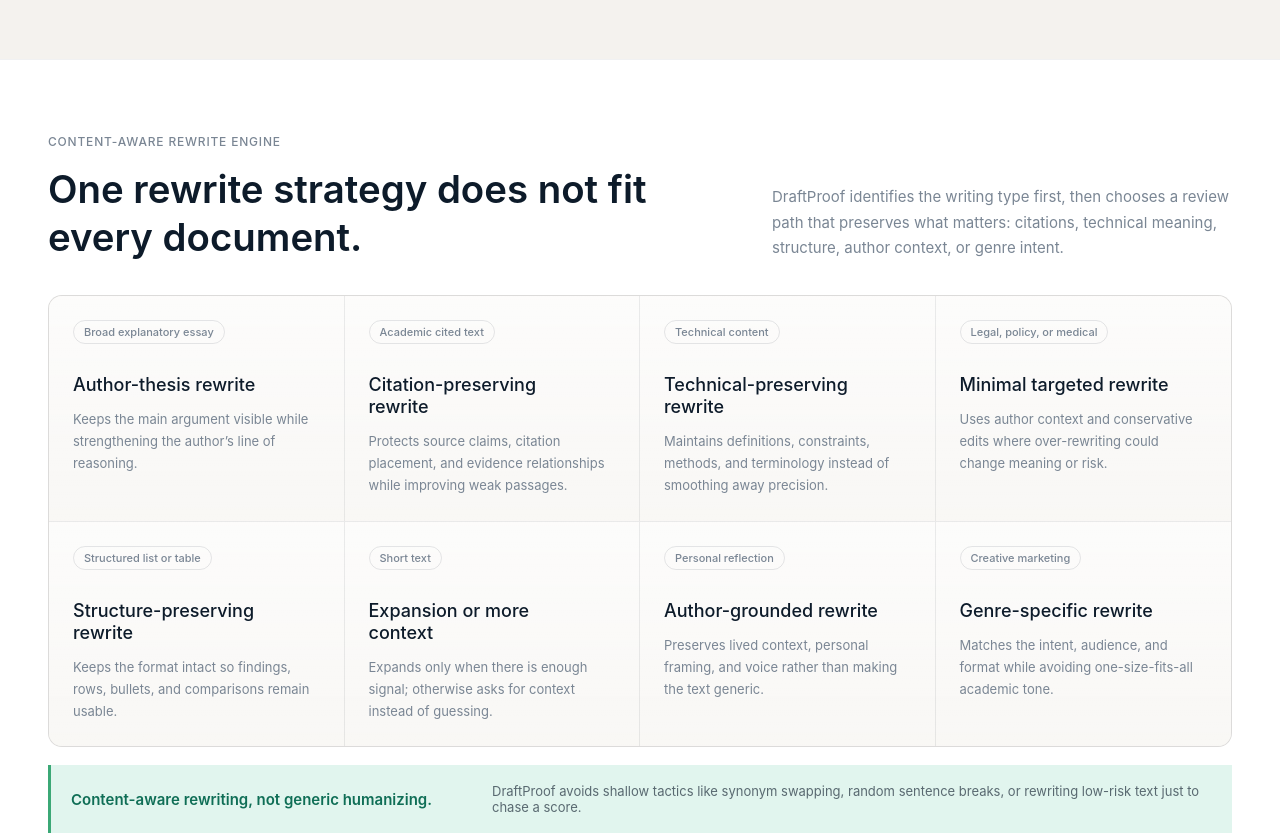
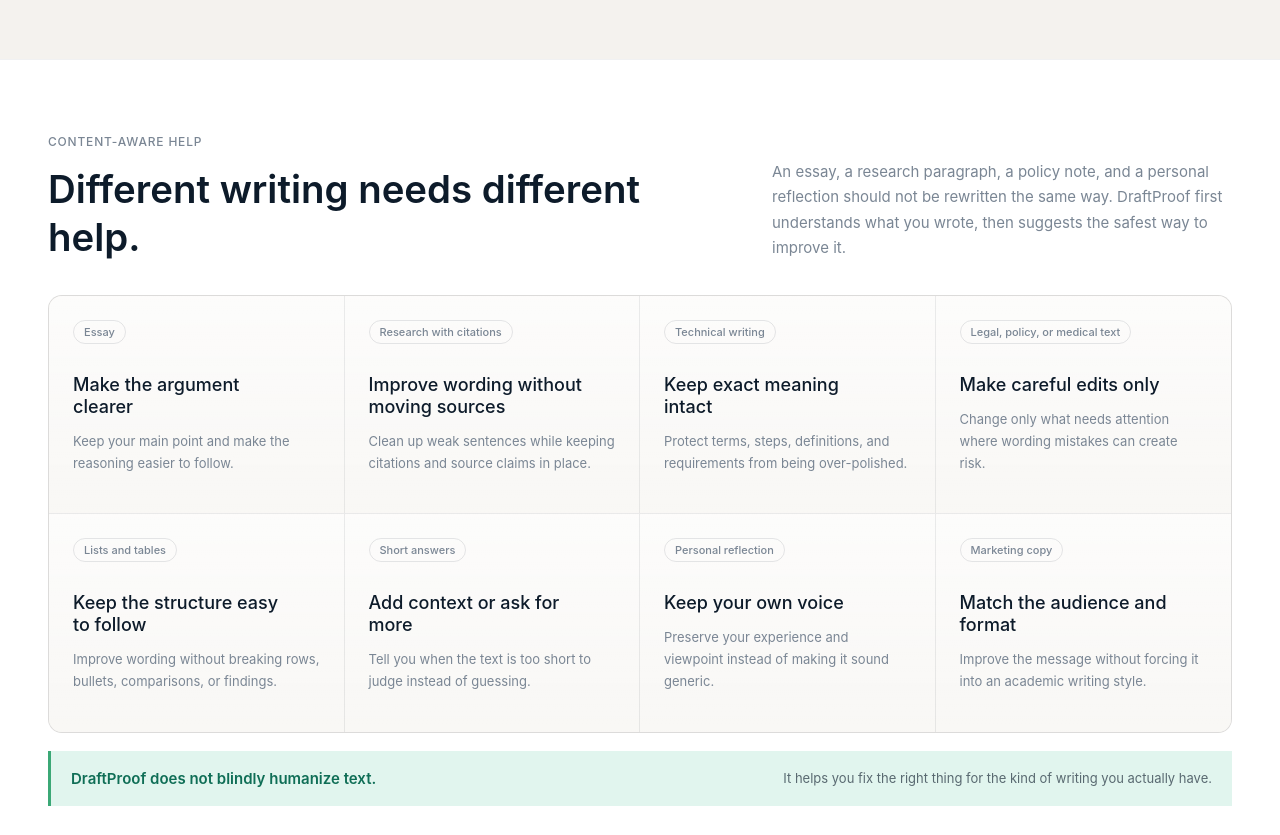
Before and after one commit to kianwoon/draftproof-services, a React (Vite) app in the folder draftproof-frontend/: page / in a window 1280 px wide. Shown: the part 1380-2215 px from the top of the page. Built offline with nearby package versions, Linux system fonts and the light colour scheme; no server answers.

Commit message:
copy: simplify content-aware strategy messaging

```diff
--- a/draftproof-frontend/src/pages/Landing.jsx
+++ b/draftproof-frontend/src/pages/Landing.jsx
@@ -40,44 +40,44 @@ const whyCards = [
 
 const contentStrategies = [
   {
-    type: 'Broad explanatory essay',
-    strategy: 'Author-thesis rewrite',
-    detail: 'Keeps the main argument visible while strengthening the author’s line of reasoning.',
+    type: 'Essay',
+    strategy: 'Make the argument clearer',
+    detail: 'Keep your main point and make the reasoning easier to follow.',
   },
   {
-    type: 'Academic cited text',
-    strategy: 'Citation-preserving rewrite',
-    detail: 'Protects source claims, citation placement, and evidence relationships while improving weak passages.',
+    type: 'Research with citations',
+    strategy: 'Improve wording without moving sources',
+    detail: 'Clean up weak sentences while keeping citations and source claims in place.',
   },
   {
-    type: 'Technical content',
-    strategy: 'Technical-preserving rewrite',
-    detail: 'Maintains definitions, constraints, methods, and terminology instead of smoothing away precision.',
+    type: 'Technical writing',
+    strategy: 'Keep exact meaning intact',
+    detail: 'Protect terms, steps, definitions, and requirements from being over-polished.',
   },
   {
-    type: 'Legal, policy, or medical',
-    strategy: 'Minimal targeted rewrite',
-    detail: 'Uses author context and conservative edits where over-rewriting could change meaning or risk.',
+    type: 'Legal, policy, or medical text',
+    strategy: 'Make careful edits only',
+    detail: 'Change only what needs attention where wording mistakes can create risk.',
   },
   {
-    type: 'Structured list or table',
-    strategy: 'Structure-preserving rewrite',
-    detail: 'Keeps the format intact so findings, rows, bullets, and comparisons remain usable.',
+    type: 'Lists and tables',
+    strategy: 'Keep the structure easy to follow',
+    detail: 'Improve wording without breaking rows, bullets, comparisons, or findings.',
   },
   {
-    type: 'Short text',
-    strategy: 'Expansion or more context',
-    detail: 'Expands only when there is enough signal; otherwise asks for context instead of guessing.',
+    type: 'Short answers',
+    strategy: 'Add context or ask for more',
+    detail: 'Tell you when the text is too short to judge instead of guessing.',
   },
   {
     type: 'Personal reflection',
-    strategy: 'Author-grounded rewrite',
-    detail: 'Preserves lived context, personal framing, and voice rather than making the text generic.',
+    strategy: 'Keep your own voice',
+    detail: 'Preserve your experience and viewpoint instead of making it sound generic.',
   },
   {
-    type: 'Creative marketing',
-    strategy: 'Genre-specific rewrite',
-    detail: 'Matches the intent, audience, and format while avoiding one-size-fits-all academic tone.',
+    type: 'Marketing copy',
+    strategy: 'Match the audience and format',
+    detail: 'Improve the message without forcing it into an academic writing style.',
   },
 ];
 
@@ -177,13 +177,13 @@ export default function Landing() {
         <div className="section-inner">
           <div className="strategy-heading">
             <div>
-              <p className="eyebrow">Content-Aware Rewrite Engine</p>
-              <h2>One rewrite strategy does not fit every document.</h2>
+              <p className="eyebrow">Content-Aware Help</p>
+              <h2>Different writing needs different help.</h2>
             </div>
             <p>
-              DraftProof identifies the writing type first, then chooses a review path
-              that preserves what matters: citations, technical meaning, structure,
-              author context, or genre intent.
+              An essay, a research paragraph, a policy note, and a personal reflection
+              should not be rewritten the same way. DraftProof first understands what
+              you wrote, then suggests the safest way to improve it.
             </p>
           </div>
 
@@ -198,10 +198,9 @@ export default function Landing() {
           </div>
 
           <div className="strategy-proof">
-            <strong>Content-aware rewriting, not generic humanizing.</strong>
+            <strong>DraftProof does not blindly humanize text.</strong>
             <span>
-              DraftProof avoids shallow tactics like synonym swapping, random sentence breaks,
-              or rewriting low-risk text just to chase a score.
+              It helps you fix the right thing for the kind of writing you actually have.
             </span>
           </div>
         </div>
```
Also changed, not shown: 1 other file (tests, documents, lock files or other folders).
